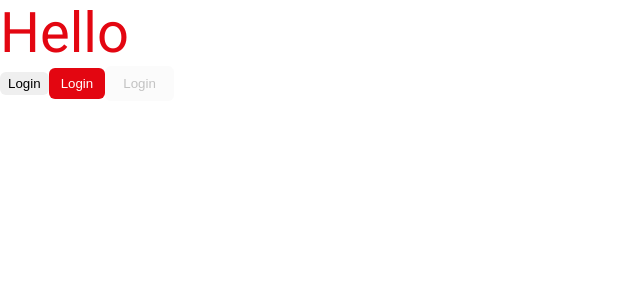
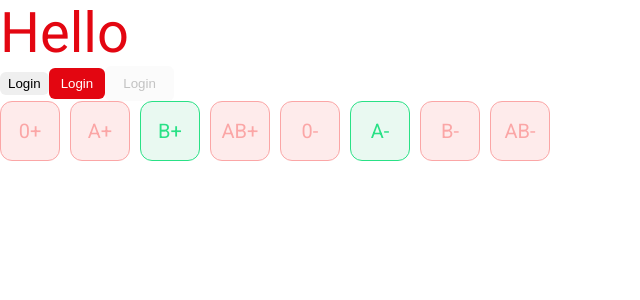
Before and after one commit to Red-Pulse/red-pulse-frontend, a React (Vite) app: page / in a window 1280 px wide. Shown: the top 300 px of the page, without its empty margins (0-640 px from the left). Built offline with nearby package versions, Linux system fonts and the light colour scheme.

Commit message:
feat: add BloodTypeBadge

```diff
--- a/src/App.tsx
+++ b/src/App.tsx
@@ -1,5 +1,7 @@
 import UITypography from 'components/UI/UITypography';
 import UIButton from 'components/UI/UIButton';
+import BloodTypeBadge from './components/BloodTypeBadge/BloodTypeBadge.tsx';
+import { BloodTypeEnum } from './components/BloodTypeBadge/data.ts';
 
 function App() {
   return (
@@ -14,6 +16,26 @@ function App() {
       <UIButton size="large" disabled>
         Login
       </UIButton>
+      <div
+        style={{
+          display: 'flex',
+        }}
+      >
+        <BloodTypeBadge variant={'red'} bloodType={BloodTypeEnum.Positive_0} />
+        <BloodTypeBadge variant={'red'} bloodType={BloodTypeEnum.Positive_A} />
+        <BloodTypeBadge
+          variant={'green'}
+          bloodType={BloodTypeEnum.Positive_B}
+        />
+        <BloodTypeBadge variant={'red'} bloodType={BloodTypeEnum.Positive_AB} />
+        <BloodTypeBadge variant={'red'} bloodType={BloodTypeEnum.Negative_0} />
+        <BloodTypeBadge
+          variant={'green'}
+          bloodType={BloodTypeEnum.Negative_A}
+        />
+        <BloodTypeBadge variant={'red'} bloodType={BloodTypeEnum.Negative_B} />
+        <BloodTypeBadge variant={'red'} bloodType={BloodTypeEnum.Negative_AB} />
+      </div>
     </div>
   );
 }
--- /dev/null
+++ b/src/components/BloodTypeBadge/BloodTypeBadge.scss
@@ -0,0 +1,9 @@
+.blood-type-badge {
+  display: flex;
+  justify-content: center;
+ align-items: center;
+  width: 60px;
+  height: 60px;
+  border-radius: 12px;
+  margin: 0 10px 10px 0;
+}
--- /dev/null
+++ b/src/components/BloodTypeBadge/BloodTypeBadge.tsx
@@ -0,0 +1,45 @@
+import React from 'react';
+import { BloodTypeEnum } from './data.ts';
+import './BloodTypeBadge.scss';
+import UITypography from '../UI/UITypography';
+import { colors } from '../../assets/colors.ts';
+
+interface BloodTypeBadgeProps {
+  variant: 'red' | 'green';
+  bloodType: BloodTypeEnum;
+}
+
+const BloodTypeBadge: React.FC<BloodTypeBadgeProps> = ({
+  variant,
+  bloodType,
+}) => {
+  const {
+    bloodTypeRedBorder,
+    bloodTypeGreenBorder,
+    bloodTypeRedBackground,
+    bloodTypeGreenBackground,
+  } = colors;
+
+  const borderColor =
+    variant === 'red' ? bloodTypeRedBorder : bloodTypeGreenBorder;
+  const backgroundColor =
+    variant === 'red' ? bloodTypeRedBackground : bloodTypeGreenBackground;
+
+  return (
+    <div
+      className="blood-type-badge"
+      style={{ border: `1px solid ${borderColor}`, backgroundColor }}
+    >
+      <UITypography
+        typography="text_fz20_lh24"
+        color={
+          variant === 'red' ? 'bloodTypeRedBorder' : 'bloodTypeGreenBorder'
+        }
+      >
+        {bloodType}
+      </UITypography>
+    </div>
+  );
+};
+
+export default BloodTypeBadge;
--- /dev/null
+++ b/src/components/BloodTypeBadge/data.ts
@@ -0,0 +1,10 @@
+export enum BloodTypeEnum {
+  Positive_A = 'A+',
+  Positive_B = 'B+',
+  Positive_AB = 'AB+',
+  Positive_0 = '0+',
+  Negative_A = 'A-',
+  Negative_B = 'B-',
+  Negative_AB = 'AB-',
+  Negative_0 = '0-',
+}
--- /dev/null
+++ b/src/components/BloodTypeBadge/index.ts
@@ -0,0 +1 @@
+export { default } from './BloodTypeBadge.tsx';
```
